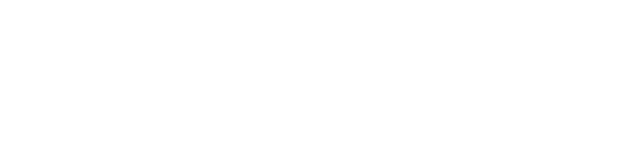
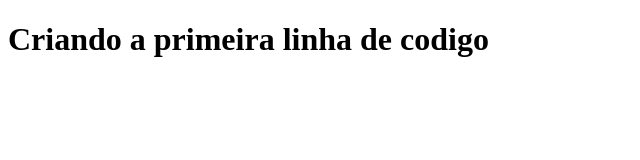
Before and after one commit to giiovanad/ProjetoGitA, a plain HTML site: page index.html in a window 1280 px wide. Shown: the whole page, without its empty margins (0-640 px from the left). Drawn offline with Linux system fonts and the light colour scheme.

Commit message:
criando a primeira linha de codigo

```diff
--- a/index.html
+++ b/index.html
@@ -6,6 +6,6 @@
     <title>Projeto</title>
 </head>
 <body>
-
+        <h1>Criando a primeira linha de codigo</h1>
 </body>
 </html>
```
